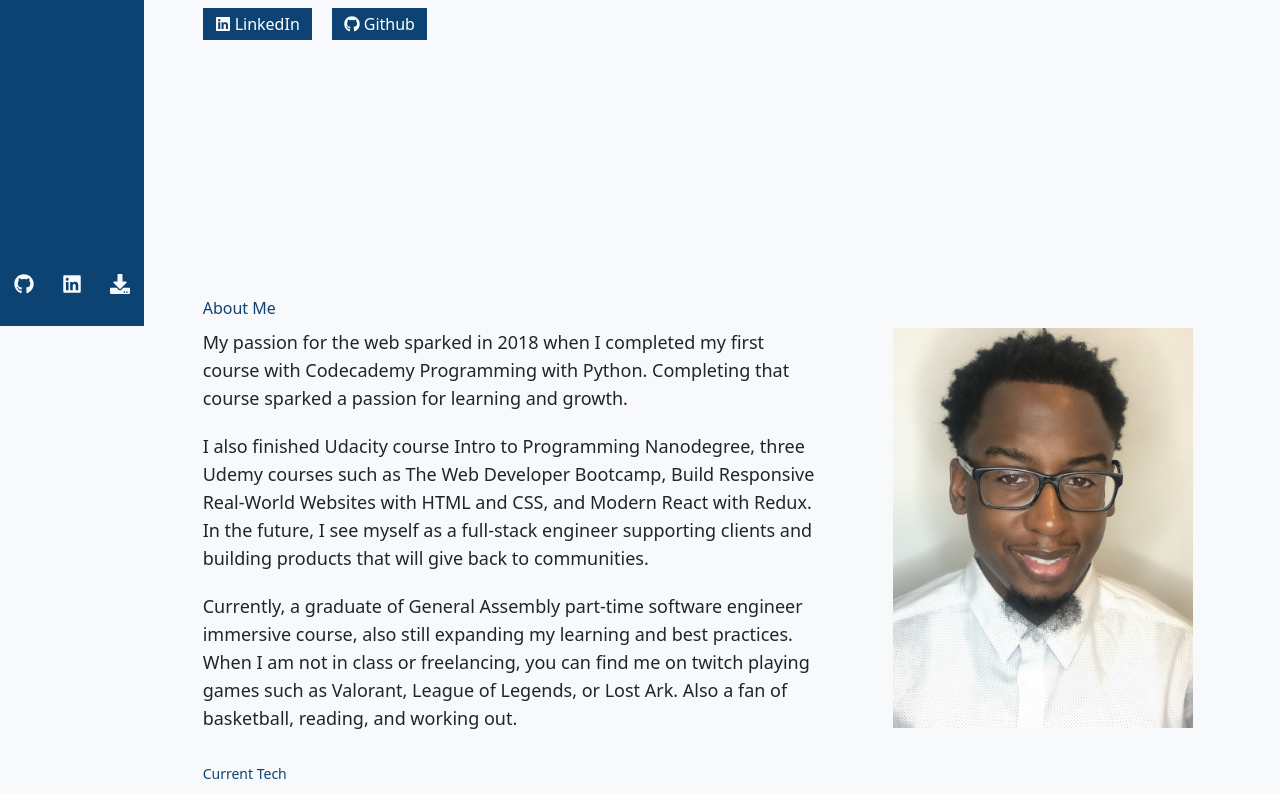
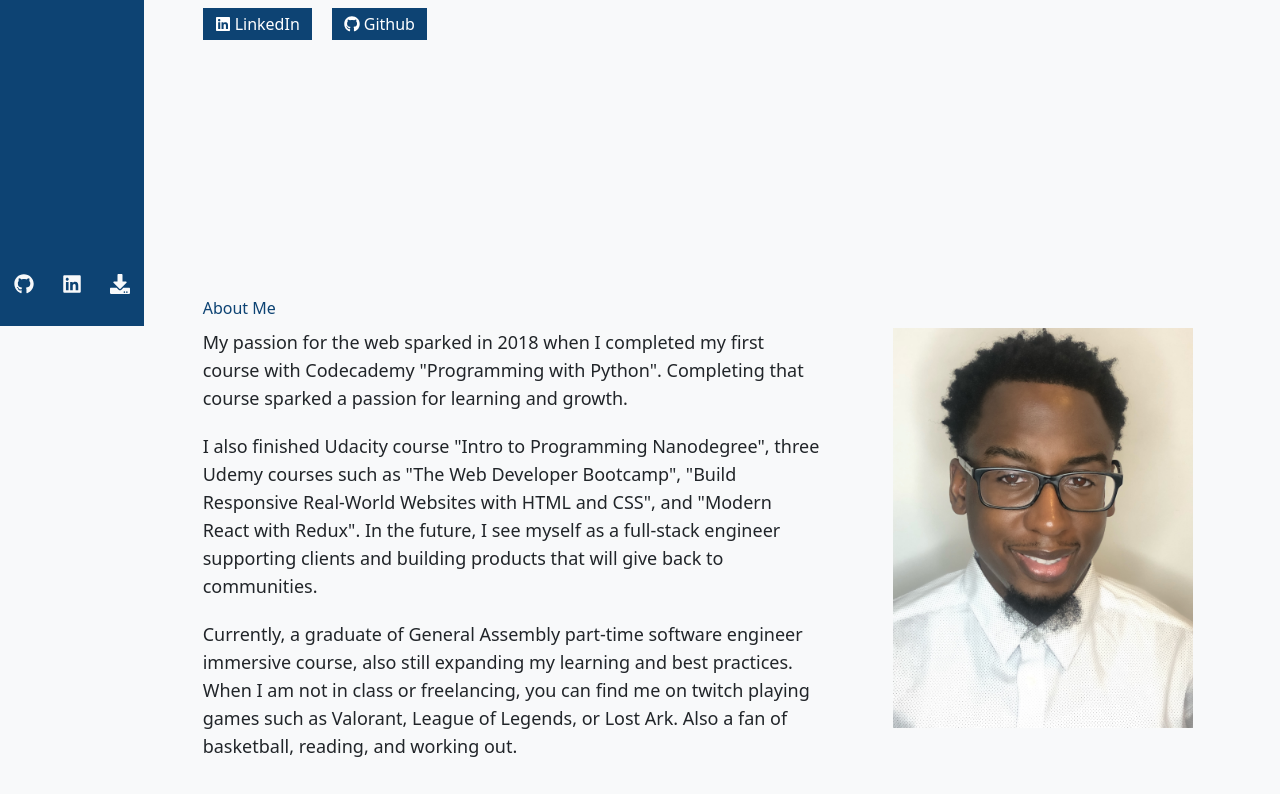
Before and after one commit to dev-rome/v3, a Next.js app: page /home in a window 1280 px wide. Shown: the part 474-1268 px from the top of the page. Built offline with nearby package versions, Linux system fonts and the light colour scheme.

Commit message:
edit about text

```diff
--- a/src/components/about/About.tsx
+++ b/src/components/about/About.tsx
@@ -14,14 +14,14 @@ export default function About() {
         <div className="col-span-12 md:col-span-7">
           <p className="text-[#212529] dark:text-[#f8f9fa] md:text-lg mb-5">
             My passion for the web sparked in 2018 when I completed my first
-            course with Codecademy Programming with Python. Completing that
+            course with Codecademy &quot;Programming with Python&quot;. Completing that
             course sparked a passion for learning and growth.
           </p>
           <p className="text-[#212529] dark:text-[#f8f9fa] md:text-lg mb-5">
-            I also finished Udacity course Intro to Programming Nanodegree,
-            three Udemy courses such as The Web Developer Bootcamp, Build
-            Responsive Real-World Websites with HTML and CSS, and Modern React
-            with Redux. In the future, I see myself as a full-stack engineer
+            I also finished Udacity course &quot;Intro to Programming Nanodegree&quot;,
+            three Udemy courses such as &quot;The Web Developer Bootcamp&quot;, &quot;Build
+            Responsive Real-World Websites with HTML and CSS&quot;, and &quot;Modern React
+            with Redux&quot;. In the future, I see myself as a full-stack engineer
             supporting clients and building products that will give back to
             communities.
           </p>
```
